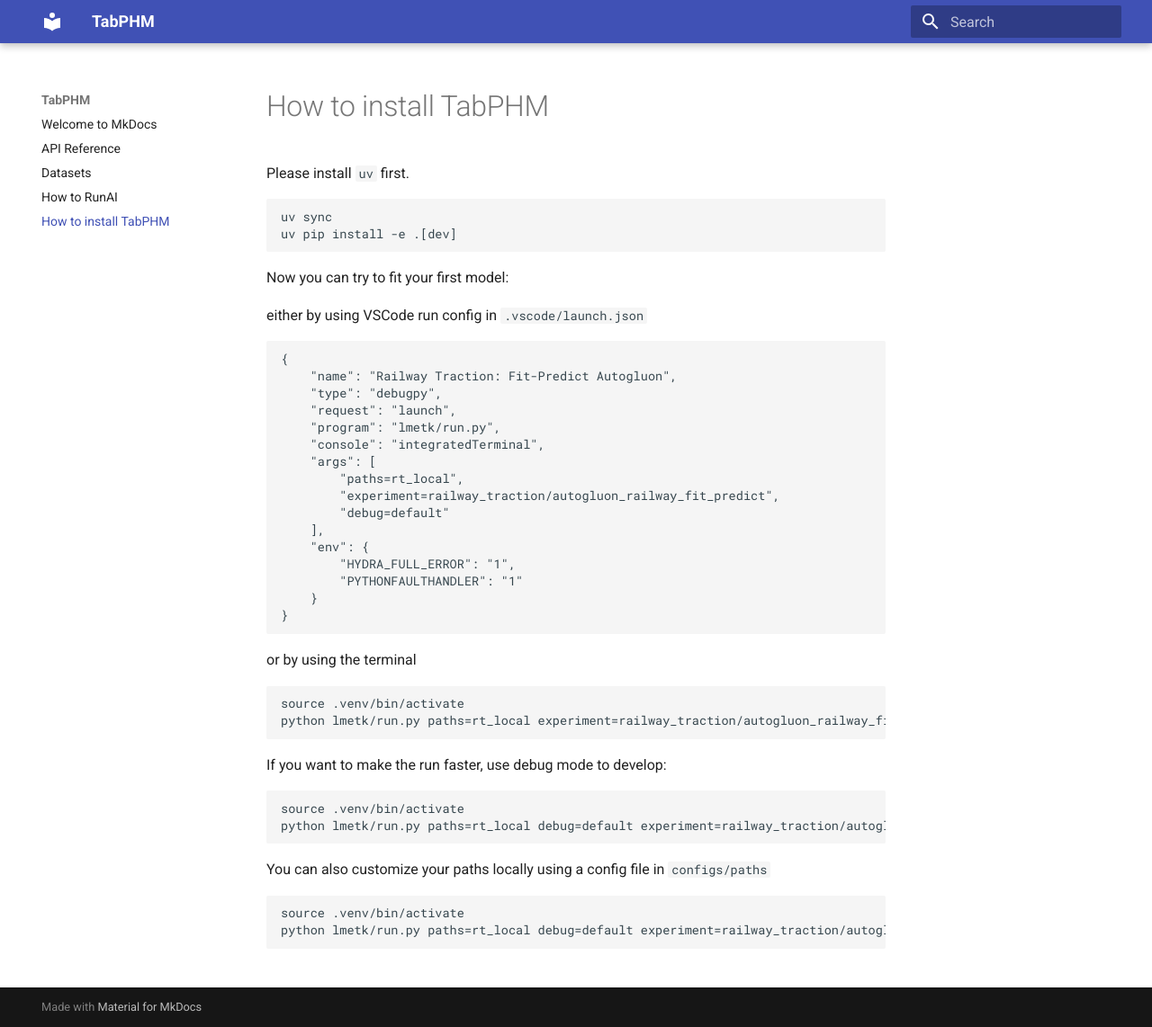
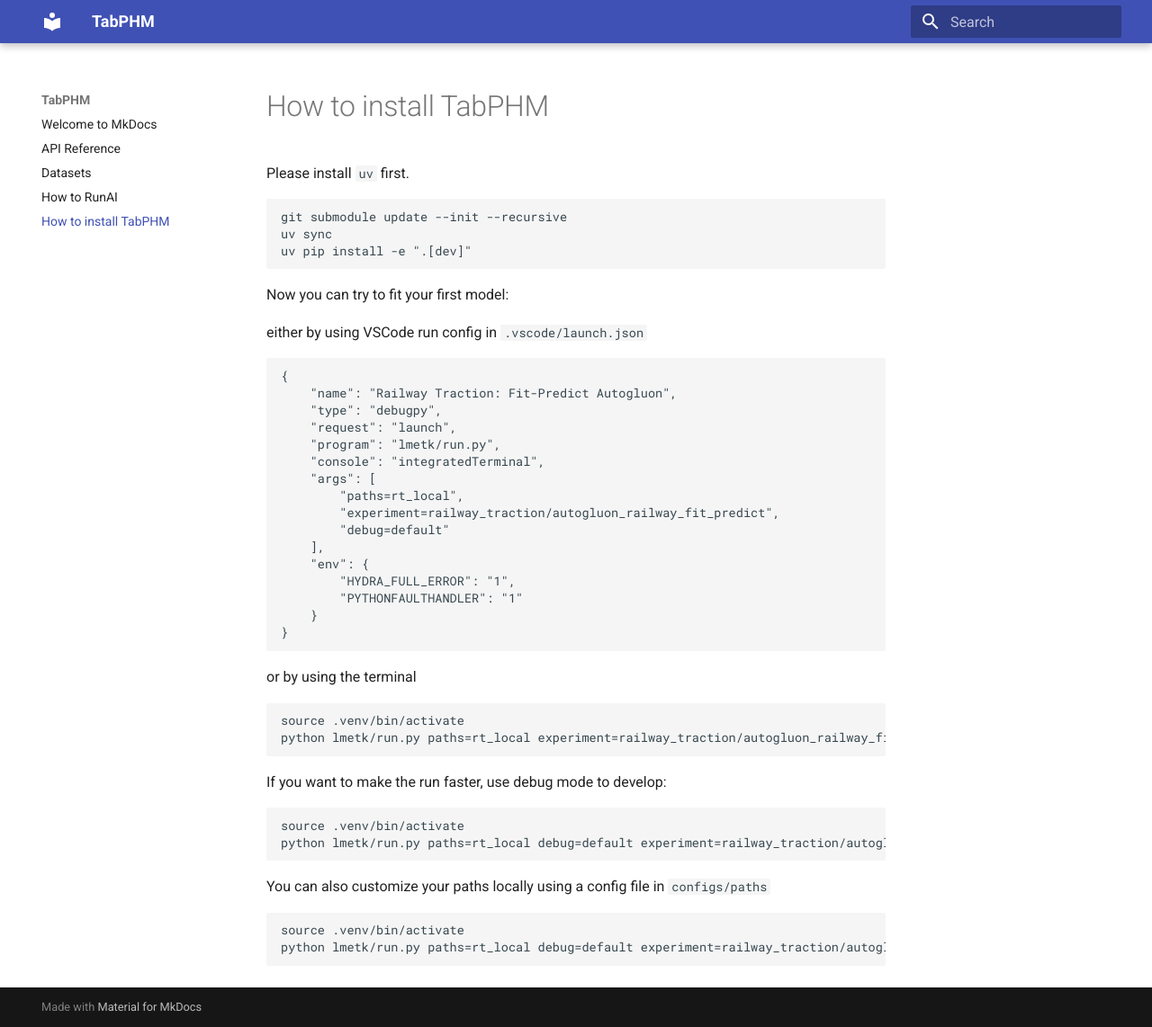
Before and after one commit to EPFL-IMOS/picid, an MkDocs documentation site: the page built from docs/setup.md, in a window 1280 px wide and 1142 px high. Shown: the whole window at 90% size. Built offline with MkDocs 1.6.1 and Material for MkDocs 9.7.7, drawn with Linux system fonts in a browser that asks for light colours.

Commit message:
update setup

````diff
--- a/docs/setup.md
+++ b/docs/setup.md
@@ -3,8 +3,9 @@
 Please install `uv` first.
 
 ```
+git submodule update --init --recursive
 uv sync
-uv pip install -e .[dev]
+uv pip install -e ".[dev]"
 ```
 
 Now you can try to fit your first model:
````
